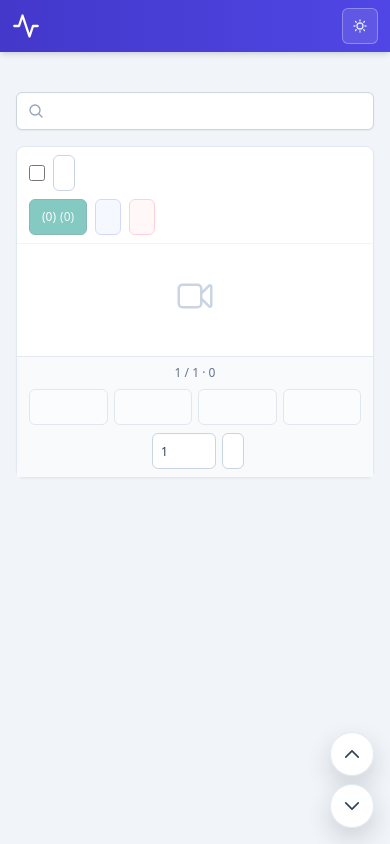
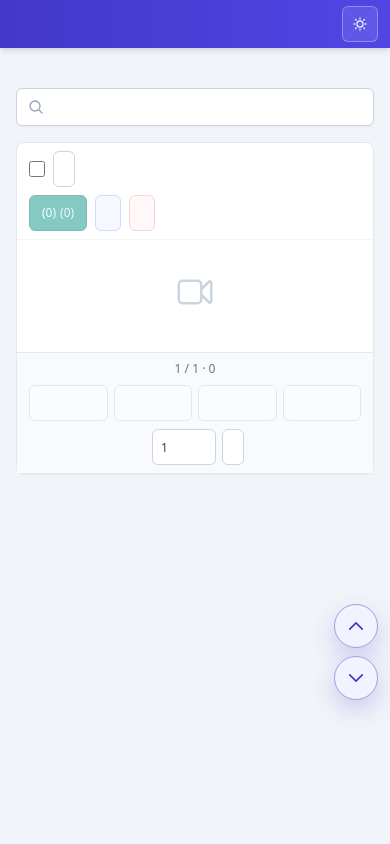
Before and after one commit to sh1n-k/BriefTube, a Python web app: template app/templates/index.html in a window 390 px wide. Run offline with Jinja, Linux system fonts and the light colour scheme; the template is opened without the code that fills it, so the values that code supplies are empty; some libraries are stand-ins or nearby versions.

Commit message:
fix: [UI] 모바일 헤더 아이콘 숨김과 FAB 대비·위치 조정
모바일에서 로고 아이콘을 숨겨 헤더를 낮추고, 스크롤 FAB 대비를 높이며
하단 페이지네이션과 겹치지 않도록 위치를 올린다. PC/Tablet 배치는 유지한다.

```diff
--- a/app/static/css/app.css
+++ b/app/static/css/app.css
@@ -500,20 +500,28 @@ input.ui-control {
   padding-bottom: 0;
 }
 
-/* Scroll FABs — follow active theme surface tokens */
+/* Scroll FABs — brand-tinted so they contrast against page surfaces */
 .scroll-fab-btn {
-  border: 1px solid var(--border-default);
-  background-color: color-mix(in srgb, var(--surface-1) 94%, transparent);
-  color: var(--text-subtle);
-  box-shadow: 0 10px 24px rgba(15, 23, 42, 0.16);
+  border: 1px solid color-mix(in srgb, var(--brand-strong) 42%, var(--border-default));
+  background-color: color-mix(in srgb, var(--brand-soft-bg) 82%, var(--surface-1));
+  color: var(--brand-strong);
+  box-shadow: 0 10px 24px color-mix(in srgb, var(--brand-strong) 22%, transparent);
   backdrop-filter: blur(8px);
 }
 .scroll-fab-btn:hover {
-  background-color: var(--surface-2);
-  color: var(--text-main);
+  background-color: color-mix(in srgb, var(--brand-soft-bg) 92%, var(--surface-1));
+  color: var(--brand-soft-text);
+  border-color: color-mix(in srgb, var(--brand-strong) 58%, var(--border-default));
 }
 html[data-theme="dark"] .scroll-fab-btn {
-  box-shadow: 0 10px 24px rgba(0, 0, 0, 0.4);
+  border-color: color-mix(in srgb, var(--brand-soft-border) 70%, var(--border-default));
+  background-color: color-mix(in srgb, var(--brand-soft-bg) 70%, var(--surface-1));
+  color: var(--brand-soft-text);
+  box-shadow: 0 10px 24px rgba(0, 0, 0, 0.45);
+}
+html[data-theme="dark"] .scroll-fab-btn:hover {
+  background-color: color-mix(in srgb, var(--brand-soft-bg) 84%, var(--surface-1));
+  color: color-mix(in srgb, var(--brand-soft-text) 88%, white);
 }
 
 /* Video list row action chips — theme-safe contrast (esp. dark “기사화”). */
--- a/app/templates/base.html
+++ b/app/templates/base.html
@@ -141,12 +141,12 @@
 </head>
 <body class="bg-slate-100 text-slate-900" style="scrollbar-gutter: stable;">
   <header class="bg-gradient-to-r from-indigo-700 to-indigo-600 shadow-md">
-    <div class="mx-auto flex max-w-7xl items-center gap-1.5 px-3 py-2 sm:gap-3 sm:px-4 sm:py-4">
-      <a href="/" class="inline-flex h-9 shrink-0 items-center gap-2 text-white" aria-label="{{ txt.brand }}" title="{{ txt.brand }}">
+    <div class="mx-auto flex max-w-7xl items-center gap-1.5 px-3 py-1.5 sm:gap-3 sm:px-4 sm:py-4">
+      <a href="/" class="hidden h-9 shrink-0 items-center gap-2 text-white sm:inline-flex" aria-label="{{ txt.brand }}" title="{{ txt.brand }}">
         <svg class="h-7 w-7 shrink-0" viewBox="0 0 24 24" fill="none" stroke="currentColor" stroke-width="2" stroke-linecap="round" stroke-linejoin="round" aria-hidden="true">
           <polyline points="22 12 18 12 15 21 9 3 6 12 2 12"/>
         </svg>
-        <span class="hidden text-xl font-bold tracking-tight sm:inline">{{ txt.brand }}</span>
+        <span class="text-xl font-bold tracking-tight">{{ txt.brand }}</span>
       </a>
       <nav class="flex min-w-0 flex-1 flex-wrap items-center gap-0.5 text-sm sm:justify-end sm:gap-1">
         {% set path = request.url.path %}
@@ -251,7 +251,7 @@
     {% block content %}{% endblock %}
   </main>
 
-  <div class="fixed bottom-4 right-4 z-30 flex flex-col gap-2" data-scroll-fab>
+  <div class="fixed bottom-36 right-3 z-30 flex flex-col gap-2 md:bottom-4 md:right-4" data-scroll-fab>
     <button
       type="button"
       data-scroll-top
```
